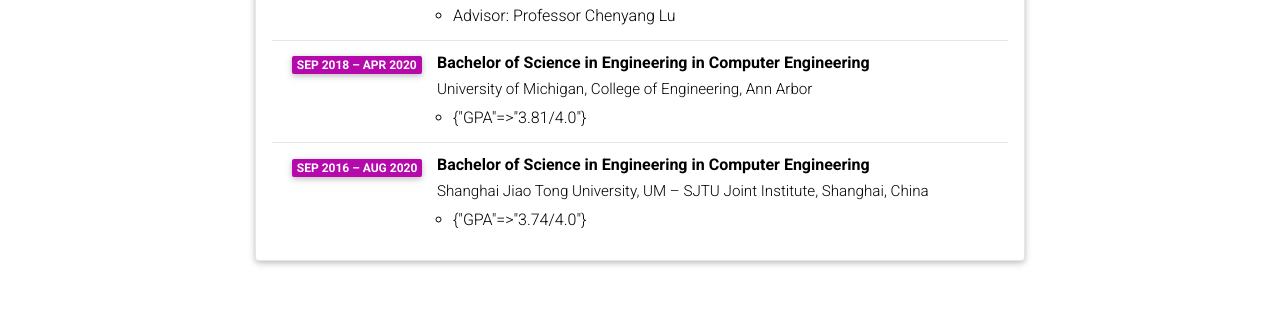
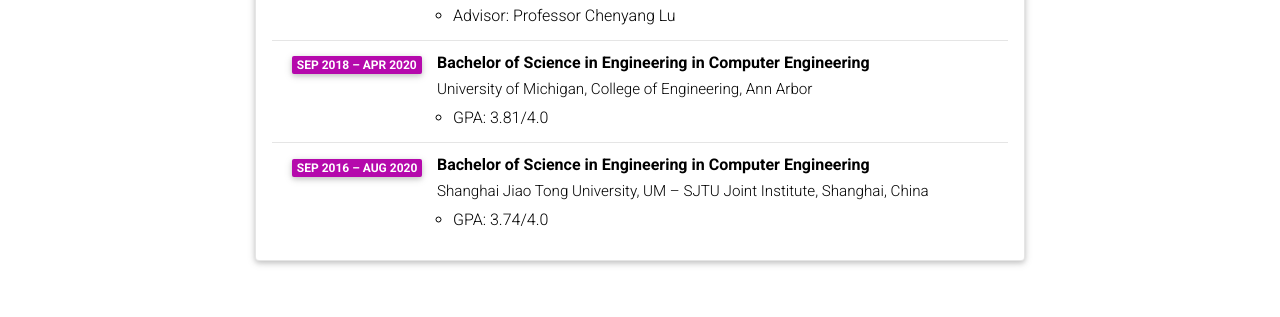
Before and after one commit to rickywrq/ruiqiwang_old, a Jekyll site: the page built from _pages/cv.md, in a window 1280 px wide. Shown: the part 485-802 px from the top of the page. Built offline with Jekyll 4.4.1, drawn with Linux system fonts in a browser that asks for light colours; comment, search, counter and statistics services are not loaded; a style sheet for code colours, icons or effects is not loaded; part of the change alters nothing that is shown.

Commit message:
Update cv.yml

```diff
--- a/_data/cv.yml
+++ b/_data/cv.yml
@@ -22,13 +22,13 @@
       institution: University of Michigan, College of Engineering, Ann Arbor
       year: Sep 2018 – Apr 2020
       description:
-        - GPA: 3.81/4.0
+        - "GPA: 3.81/4.0"
 
     - title: Bachelor of Science in Engineering in Computer Engineering
       institution: Shanghai Jiao Tong University, UM – SJTU Joint Institute, Shanghai, China
       year: Sep 2016 – Aug 2020
       description:
-        - GPA: 3.74/4.0
+        - "GPA: 3.74/4.0"
 
 # - title: Experience
 #   type: time_table
```
